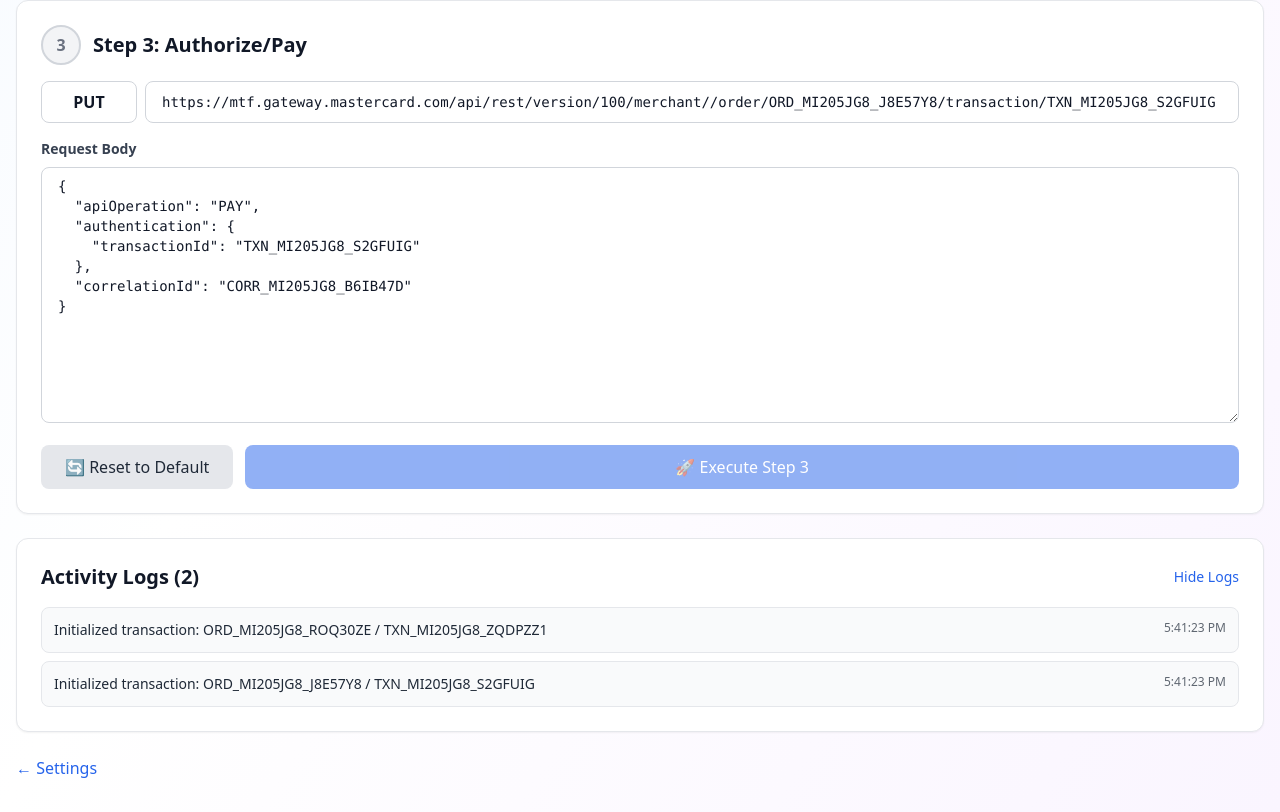
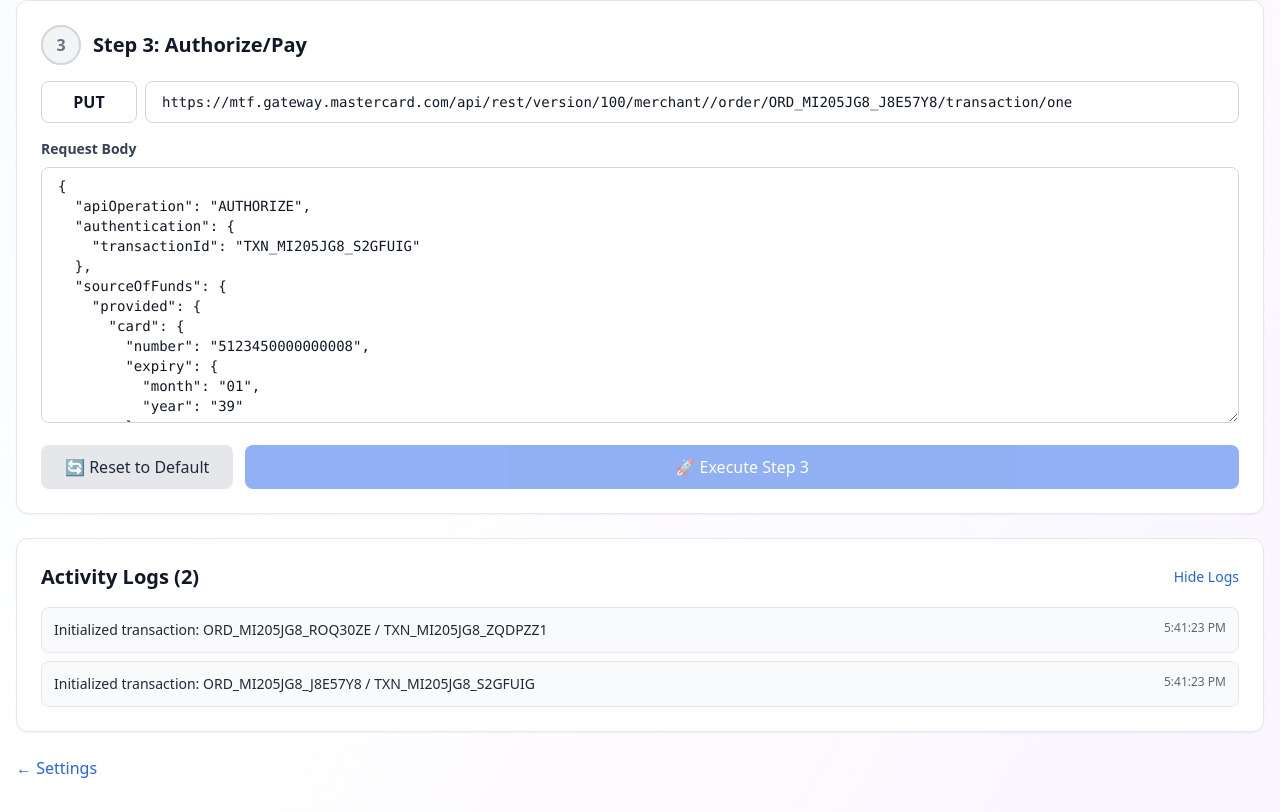
Before and after one commit to joshi700/Flow_3DS, a React (Vite) app: page /test in a window 1280 px wide. Shown: the part 1386-2198 px from the top of the page. Built offline with nearby package versions, Linux system fonts and the light colour scheme.

Commit message:
Update TestPage.jsx

```diff
--- a/src/pages/TestPage.jsx
+++ b/src/pages/TestPage.jsx
@@ -151,18 +151,33 @@
 
   // Initialize Step 3
   const initializeStep3 = (oid, tid) => {
-    const url = `${config.apiBaseUrl}/api/rest/version/${config.apiVersion}/merchant/${config.merchantId}/order/${oid}/transaction/${tid}`;
+    const url = `${config.apiBaseUrl}/api/rest/version/${config.apiVersion}/merchant/${config.merchantId}/order/${oid}/transaction/one`;
     setStep3Url(url);
 
     const body = {
-      apiOperation: "PAY",
-      authentication: {
-        transactionId: tid
+    "apiOperation": "AUTHORIZE",
+    "authentication": {
+      "transactionId": tid
+    },
+    "sourceOfFunds": {
+      "provided": {
+        "card": {
+          "number": "5123450000000008",
+          "expiry": {
+            "month": "01",
+            "year": "39"
+          }
+        }
       },
-      correlationId: generateId('CORR')
-    };
-    setStep3Body(JSON.stringify(body, null, 2));
+      "type": "CARD"
+    },
+    "order": {
+      "currency": "USD",
+      "amount": "100.00"
+    }
   };
+  setStep3Body(JSON.stringify(body, null, 2));
+};
 
   // Regenerate IDs
   const regenerateIds = () => {
```
